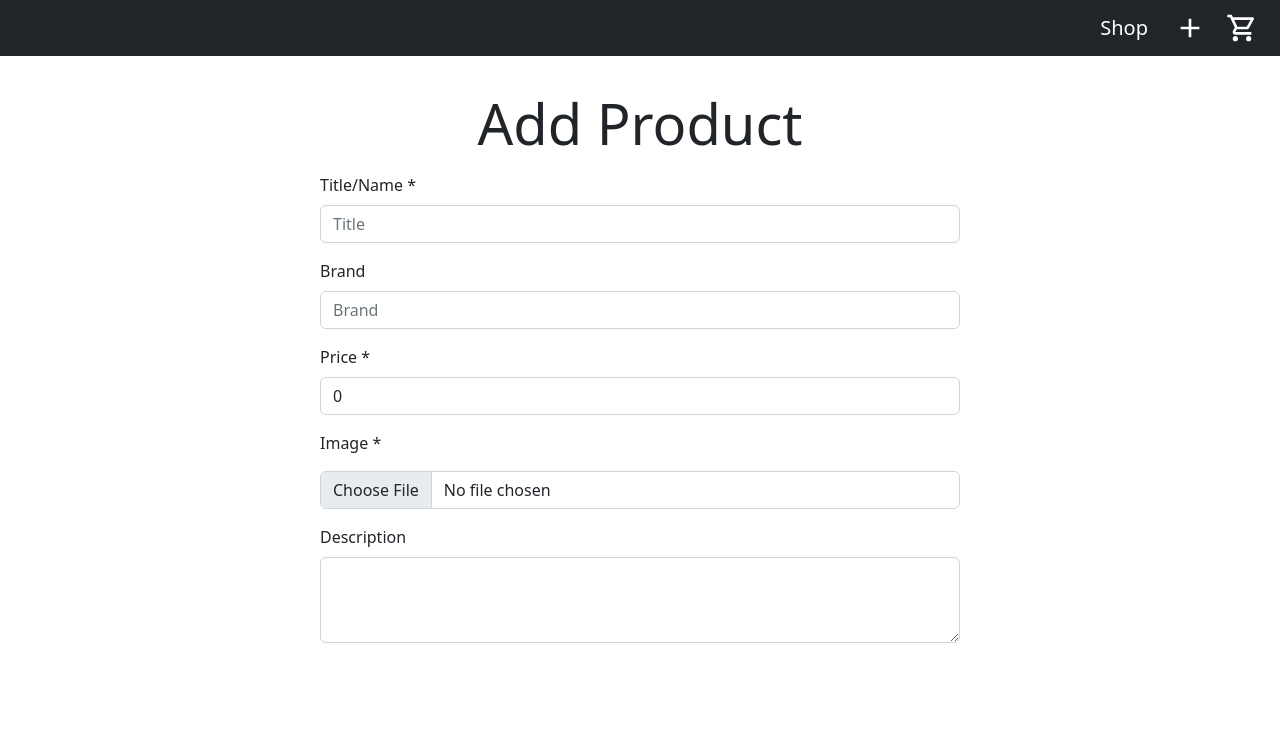
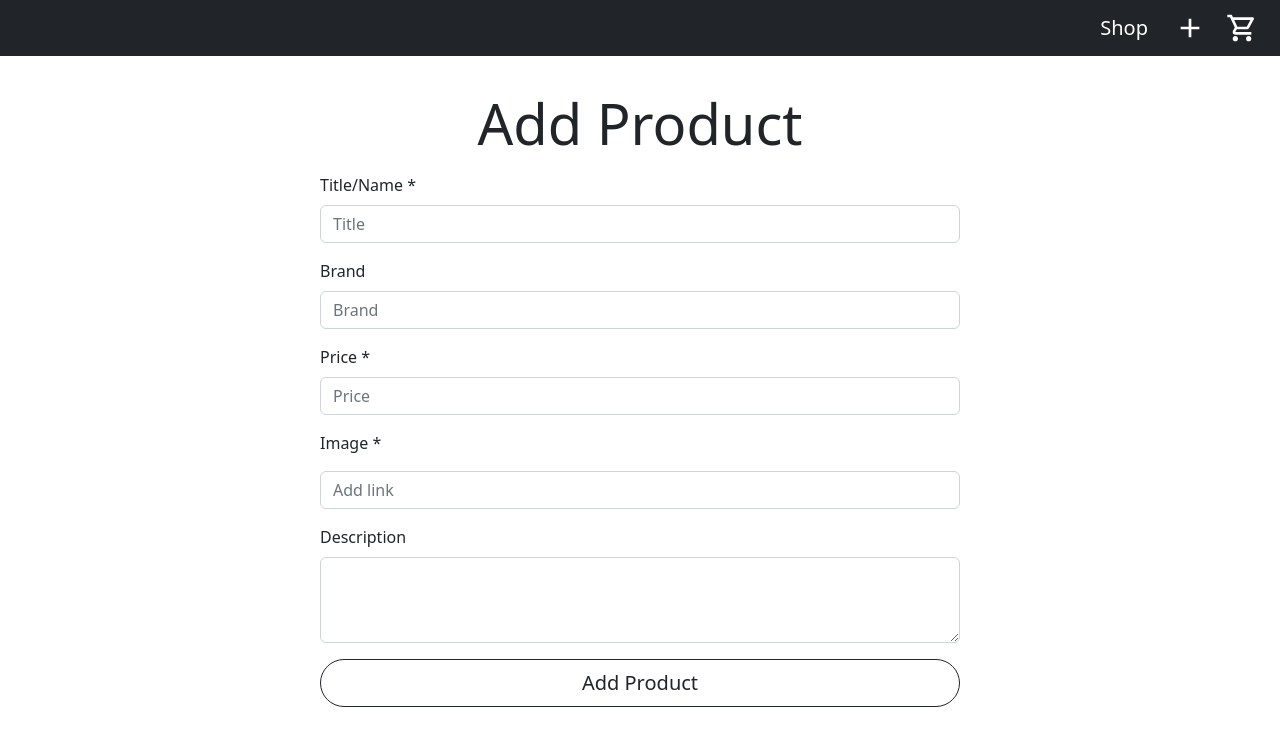
Before and after one commit to Abdurrehman2021-CS-44/e-commerce, a React (Create React App) app: page /add in a window 1280 px wide. Shown: the top 746 px of the page. Built offline with nearby package versions, Linux system fonts and the light colour scheme.

Commit message:
Implement functionality of add product

```diff
--- a/src/components/AddProduct.js
+++ b/src/components/AddProduct.js
@@ -1,4 +1,7 @@
-import { useReducer } from "react";
+import { useContext, useReducer } from "react";
+import products from "../products";
+import productContext from "../context/productContext";
+import { Link } from "react-router-dom";
 
 const actionOnData = (currentState, action) => {
     switch (action.type){
@@ -14,25 +17,36 @@ const actionOnData = (currentState, action) => {
     }
 }
 
-const AddProduct = () => {
+const AddProduct = (props) => {
+    const {reinitializeCart} = useContext(productContext);
+
     const initialState = {
         title: "",
         brand: "",
-        price: 0,
+        price: null,
         image: null,
         description: ""
     }
     const [product, dispatch] = useReducer(actionOnData, initialState);
 
     const handleChange = (e) => {
-
+        dispatch({type:"ENTER_DATA", field: e.target.name, payload: e.target.value})
+        console.log(product);
     }
 
+    const handleClick = () => {
+        product.ratings = [];
+        product.id = products.length;
+        products.push(product);
+        reinitializeCart();
+    }
 
     return (
         <>
             <div className="add-product">
+                <form>
                     <h1 className="display-4 text-center">Add Product</h1>
+
                     <div className="my-3">
                         <label for="title" className="form-label">Title/Name *</label>
                         <input name="title" type="text" className="form-control text-left" id="title" placeholder="Title" value={product.title} onChange={handleChange}/>
@@ -43,19 +57,20 @@ const AddProduct = () => {
                     </div>
                     <div className="my-3">
                         <label for="price" className="form-label">Price *</label>
-                    <input name="price" type="text" className="form-control" id="price" placeholder="Price" value={product.price} onChange={handleChange}/>
+                        <input name="price" type="number" className="form-control" id="price" placeholder="Price" value={product.price} onChange={handleChange}/>
                     </div>
 
                     <p>Image *</p>
-                <div class="input-group mb-3">
-                    {/* <label class="input-group-text" for="inputGroupFile01">Upload</label> */}
-                    <input name="image" type="file" class="form-control" id="image" value={product.image} onChange={handleChange}/>
+                    <div className="my-3">
+                        <input name="image" type="text" className="form-control" id="link" placeholder="Add link" onChange={handleChange}/>
                     </div>
 
                     <div className="mb-3">
                         <label for="description" className="form-label">Description</label>
                         <textarea name="description" className="form-control" id="description" rows="3" value={product.description} onChange={handleChange}></textarea>
                     </div>
+                    <Link to="/"><button className="btn btn-outline-dark btn-lg w-100" onClick={handleClick} >Add Product</button></Link>
+                </form>
             </div>
         </>
     )
--- a/src/components/Product.js
+++ b/src/components/Product.js
@@ -25,7 +25,7 @@ const Product = (props) => {
                 <div className="card-body">
                     <hr />
                     <h5 className="card-title"> <b>{props.title}</b> </h5>
-                    <p className="card-text">$ {props.price}</p>
+                    <p className="card-text">$ {props.price}.00</p>
                     <a href="#" className="btn btn-outline-dark" onClick={handleClick}>Add to Cart {cart.cartElement[props.id] > 0 && `(${cart.cartElement[props.id]})`}</a>
                 </div>
             </div></Link>
```
Lines whose indentation alone changed are shown as unchanged.
